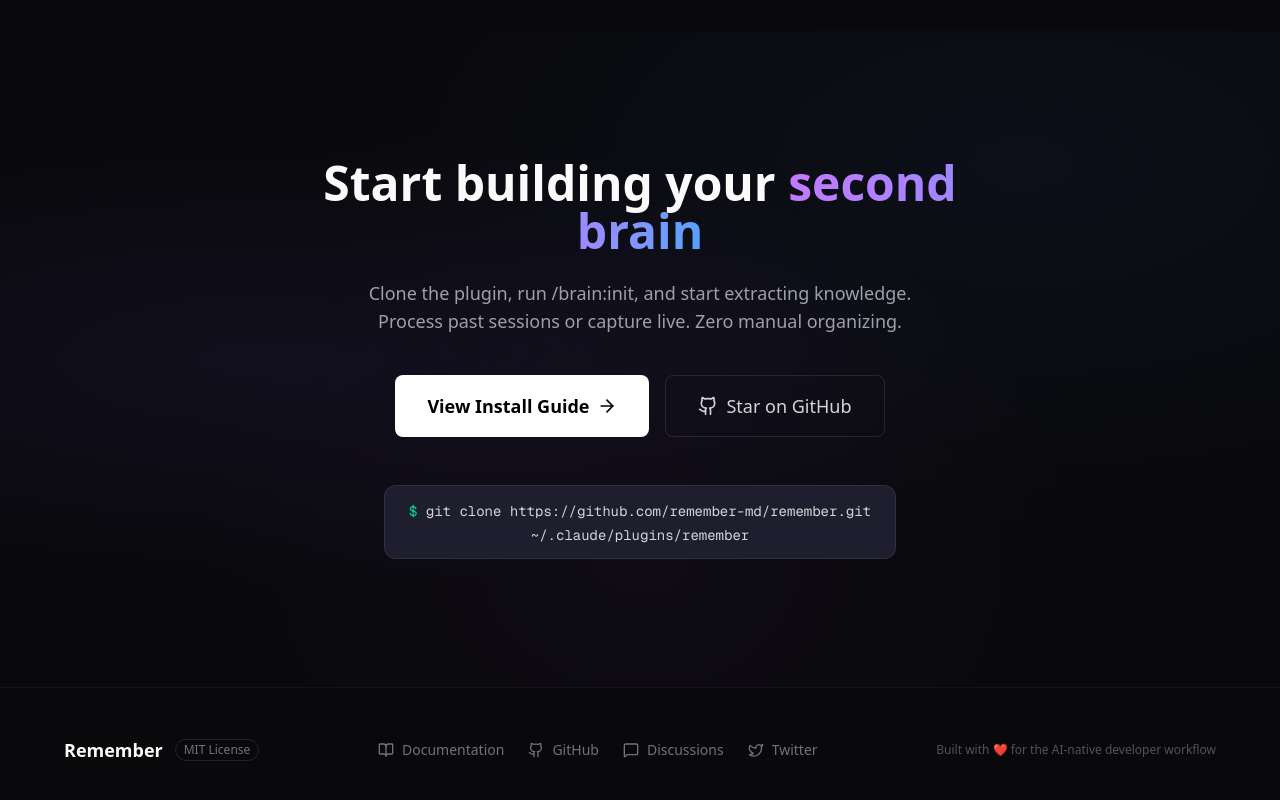
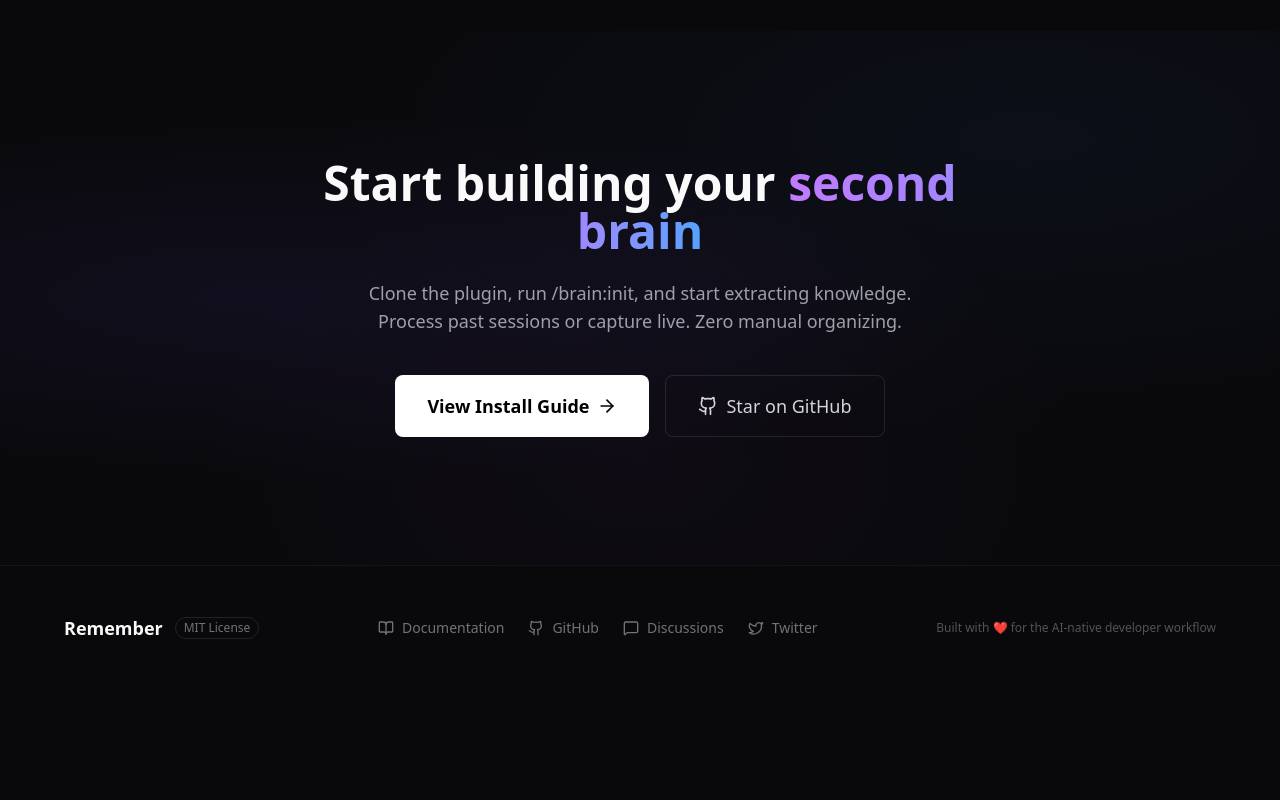
Before and after one commit to remember-md/site, a Next.js app: page / in a window 1280 px wide. Shown: the part 4172-4972 px from the top of the page. After the commit the page ends 4862 px from the top, so only its background shows below. Built offline with nearby package versions, Linux system fonts and the light colour scheme.

Commit message:
Remove git clone command from CTA section
Keep only the action buttons (Install Guide + Star on GitHub).
Code snippet removed for cleaner presentation.

```diff
--- a/components/CTA.tsx
+++ b/components/CTA.tsx
@@ -32,7 +32,7 @@
         </motion.p>
 
         <motion.div
-          className="flex flex-col sm:flex-row gap-4 justify-center mb-12"
+          className="flex flex-col sm:flex-row gap-4 justify-center"
           initial={{ opacity: 0, y: 20 }}
           whileInView={{ opacity: 1, y: 0 }}
           viewport={{ once: true }}
@@ -53,18 +53,6 @@
             Star on GitHub
           </a>
         </motion.div>
-
-        <motion.div
-          className="code-editor inline-block px-6 py-3 max-w-lg"
-          initial={{ opacity: 0 }}
-          whileInView={{ opacity: 1 }}
-          viewport={{ once: true }}
-          transition={{ delay: 0.3 }}
-        >
-          <code className="text-sm text-zinc-300 font-mono">
-            <span className="text-emerald-400">$</span> git clone https://github.com/remember-md/remember.git ~/.claude/plugins/remember
-          </code>
-        </motion.div>
       </div>
     </section>
   );
```
